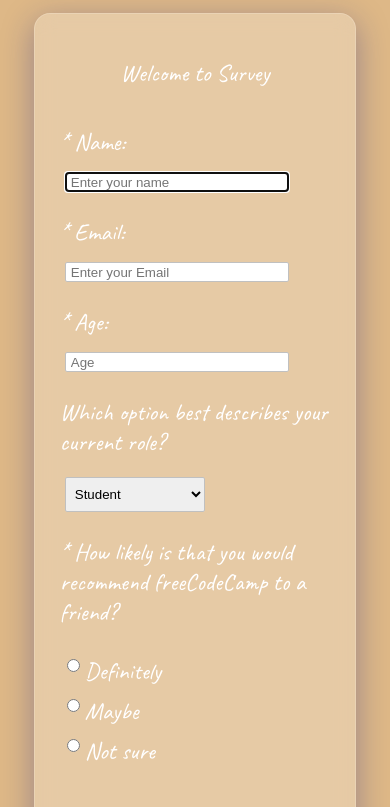
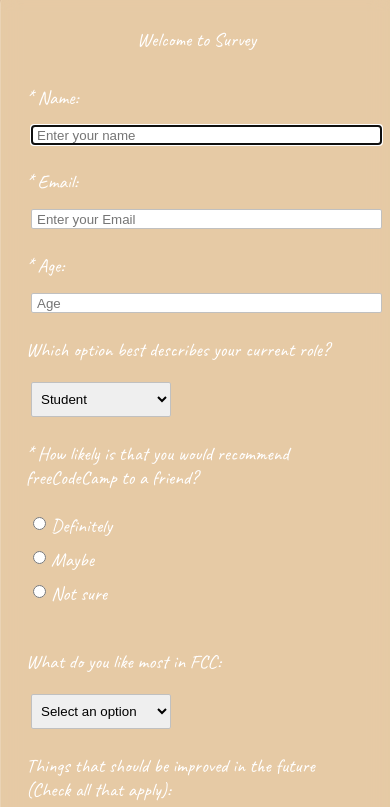
Before and after one commit to ChinmayeeAvadhani/Survey_from, a plain HTML site: page index.html in a window 390 px wide. Shown: the part 87-894 px from the top of the page. Drawn offline with Linux system fonts and the light colour scheme.

Commit message:
Update styles.css

```diff
--- a/styles.css
+++ b/styles.css
@@ -22,6 +22,8 @@ body {
     min-width: 320px;
     color: white; /* Set text color to white */
     font-size: 1.5em; /* Increase font size further */
+    margin: 0; /* Remove default margin */
+    padding: 0; /* Remove default padding */
 }
 
 #main-form {
@@ -30,7 +32,7 @@ body {
     -webkit-backdrop-filter: blur(10px); /* For Safari */
     border: 1px solid rgba(255, 255, 255, 0.18);
     box-shadow: 0 8px 32px 0 rgba(31, 38, 135, 0.37);
-    margin: 0 auto;
+    margin: 20px auto; /* Add margin for spacing */
     border-radius: 16px;
     width: 75%;
     max-width: 900px;
@@ -148,13 +150,16 @@ input[type="checkbox"] {
 /*-------------Mobile View (For Responsive Design)--------------*/
 
 @media screen and (max-width: 520px) {
+    body {
+        font-size: 1.2em; /* Adjust font size for mobile */
+    }
     .labels {
         width: 100%;
         text-align: left;
     }
     .rightTab {
-        width: 80%;
-        float: left;
+        width: 100%; /* Ensure full width on mobile */
+        float: none; /* Remove float */
     }
     .input-field {
         width: 100%;
@@ -165,4 +170,9 @@ input[type="checkbox"] {
     h2 {
         font-size: 15px;
         padding: 2px;
-    } }
+    }
+    #main-form {
+        width: 90%; /* Increase width on mobile */
+        margin: 10px auto; /* Adjust margin for spacing */
+    }
+}
```
